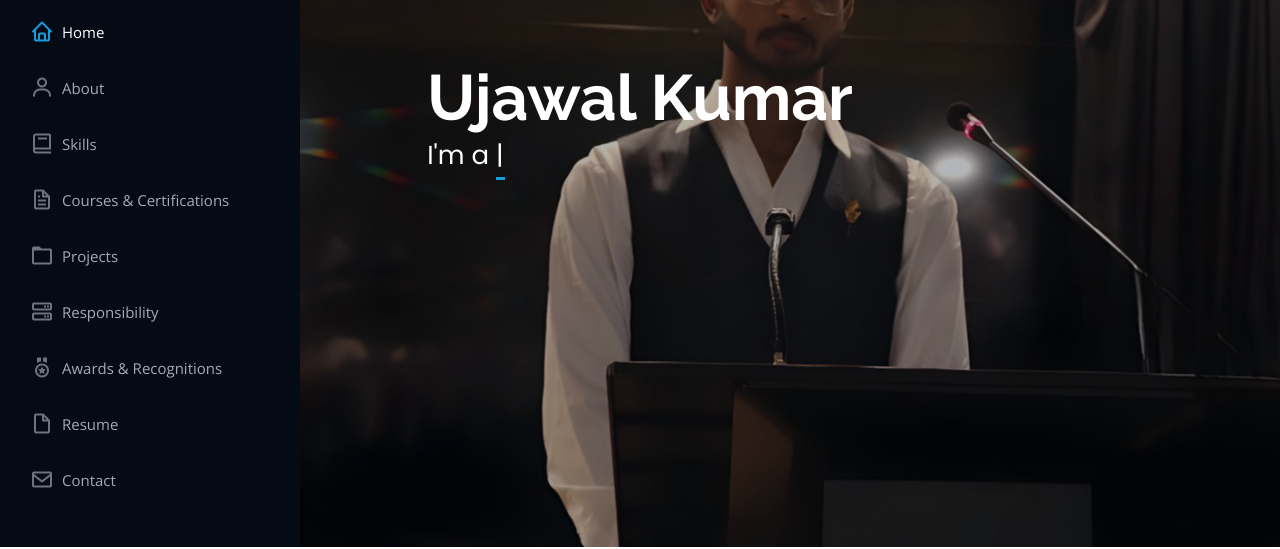
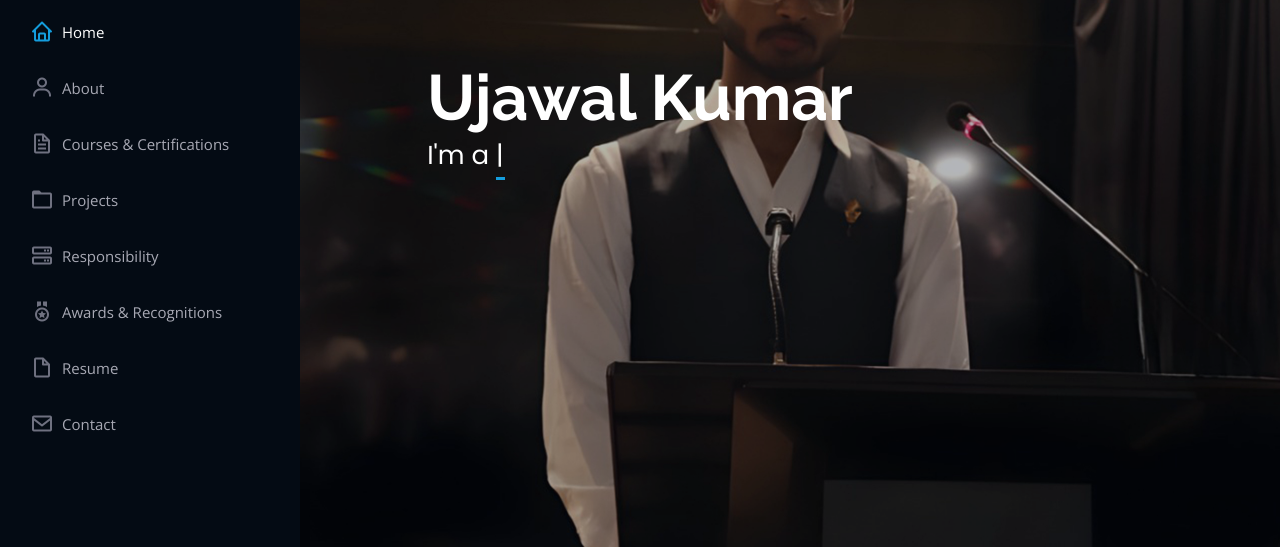
Before and after one commit to Ujawal-K/Ujawal.github.io, a plain HTML site: page index.html in a window 1280 px wide. Shown: the part 253-802 px from the top of the page. Drawn offline with nearby package versions, Linux system fonts and the light colour scheme.

Commit message:
Update index.html

```diff
--- a/index.html
+++ b/index.html
@@ -59,7 +59,6 @@
         <ul>
           <li><a href="#hero" class="nav-link scrollto active"><i class="bx bx-home"></i> <span>Home</span></a></li>
           <li><a href="#about" class="nav-link scrollto"><i class="bx bx-user"></i> <span>About</span></a></li>
-          <li><a href="#skills" class="nav-link scrollto"><i class="bx bx-book"></i> <span>Skills</span></a></li>
           <li><a href="#courses" class="nav-link scrollto"><i class="bx bx-file"></i> <span>Courses & Certifications</span></a></li>
           <li><a href="#project" class="nav-link scrollto"><i class="bx bx-folder"></i> <span>Projects</span></a></li>
           <li><a href="#services" class="nav-link scrollto"><i class="bx bx-server"></i> <span>Responsibility</span></a></li>
```
